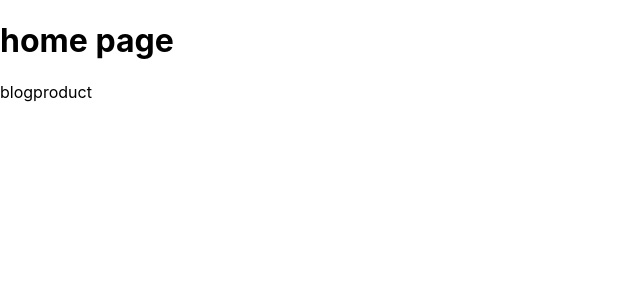
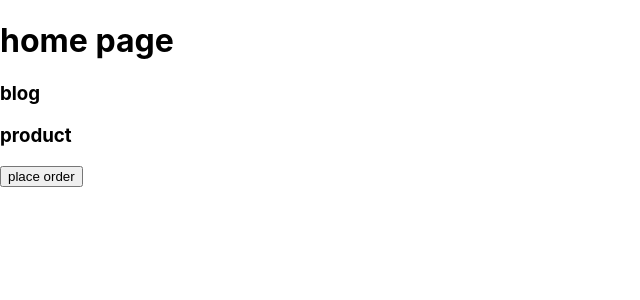
Before and after one commit to Panyue-genkiyo/nextjs-learning, a Next.js app: page / in a window 1280 px wide. Shown: the top 300 px of the page, without its empty margins (0-640 px from the left). Built offline with nearby package versions, Linux system fonts and the light colour scheme.

Commit message:
router.push实现自动跳转(类似于react-router-dom的navigate写法)

```diff
--- a/pages/index.js
+++ b/pages/index.js
@@ -1,16 +1,31 @@
 import React from 'react';
 import Link from 'next/link'
+import { useRouter } from "next/router";
 
 const Home = () => {
+    const router = useRouter();
+    const handelClick = () => {
+        console.log('placing your order');
+        //router.push('/product'); //类似于react-router-dom的navigate写法
+        //router.replace('/product'); 替换到堆栈上前一个路由信息
+    }
+
     return (
         <div>
             <h1>home page</h1>
+            <h3>
                 <Link href="/blog">
                     <a>blog</a>
                 </Link>
+            </h3>
+            <h3>
                 <Link href="/product">
                     <a>product</a>
                 </Link>
+            </h3>
+            <button onClick={handelClick}>
+                place order
+            </button>
         </div>
     );
 };
```
Lines whose indentation alone changed are shown as unchanged.
